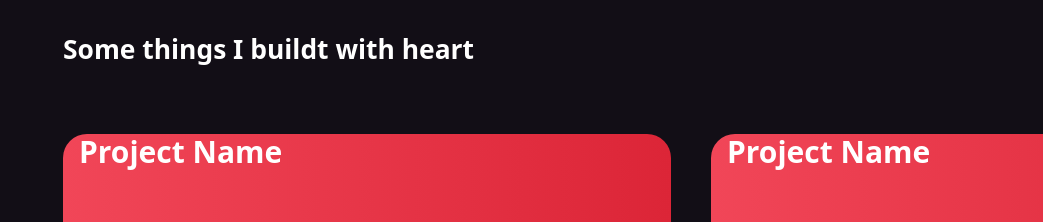
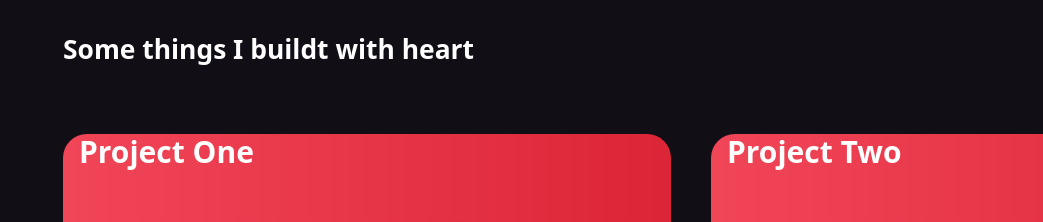
Before and after one commit to linusehle/linusehle-portfolio, a Vue app: page / in a window 1280 px wide. Shown: the part 1726-1948 px from the top of the page, without its empty margins (237-1280 px from the left). Built offline with nearby package versions, Linux system fonts and the light colour scheme.

Commit message:
feat: changed project name titles

```diff
--- a/src/components/Home.vue
+++ b/src/components/Home.vue
@@ -186,35 +186,28 @@
         <div class="mr-10 flex">
             <a href="" target="_blank">
                 <div class="h-[25rem] w-[38rem] rounded-3xl" style="background: linear-gradient(90deg, rgb(241, 70, 88) 0%, rgb(220, 37, 55) 100%);">
-                    <span class="font-semibold text-3xl pl-4 text-white">Project Name</span>
+                    <span class="font-semibold text-3xl pl-4 text-white">Project One</span>
                 </div>
             </a>
         </div>
         <div class="mr-10 flex">
             <a href="" target="_blank">
                 <div class="h-[25rem] w-[38rem] rounded-3xl" style="background: linear-gradient(90deg, rgb(241, 70, 88) 0%, rgb(220, 37, 55) 100%);">
-                    <span class="font-semibold text-3xl pl-4 text-white">Project Name</span>
+                    <span class="font-semibold text-3xl pl-4 text-white">Project Two</span>
                 </div>
             </a>
         </div>
         <div class="mr-10 flex">
             <a href="" target="_blank">
                 <div class="h-[25rem] w-[38rem] rounded-3xl" style="background: linear-gradient(90deg, rgb(241, 70, 88) 0%, rgb(220, 37, 55) 100%);">
-                    <span class="font-semibold text-3xl pl-4 text-white">Project Name</span>
+                    <span class="font-semibold text-3xl pl-4 text-white">Project Three</span>
                 </div>
             </a>
         </div>
         <div class="mr-10 flex">
             <a href="" target="_blank">
                 <div class="h-[25rem] w-[38rem] rounded-3xl" style="background: linear-gradient(90deg, rgb(241, 70, 88) 0%, rgb(220, 37, 55) 100%);">
-                    <span class="font-semibold text-3xl pl-4 text-white">Project Name</span>
-                </div>
-            </a>
-        </div>
-        <div class="mr-10 flex">
-            <a href="" target="_blank">
-                <div class="h-[25rem] w-[38rem] rounded-3xl" style="background: linear-gradient(90deg, rgb(241, 70, 88) 0%, rgb(220, 37, 55) 100%);">
-                    <span class="font-semibold text-3xl pl-4 text-white">Project Name</span>
+                    <span class="font-semibold text-3xl pl-4 text-white">Project Four</span>
                 </div>
             </a>
         </div>
```
